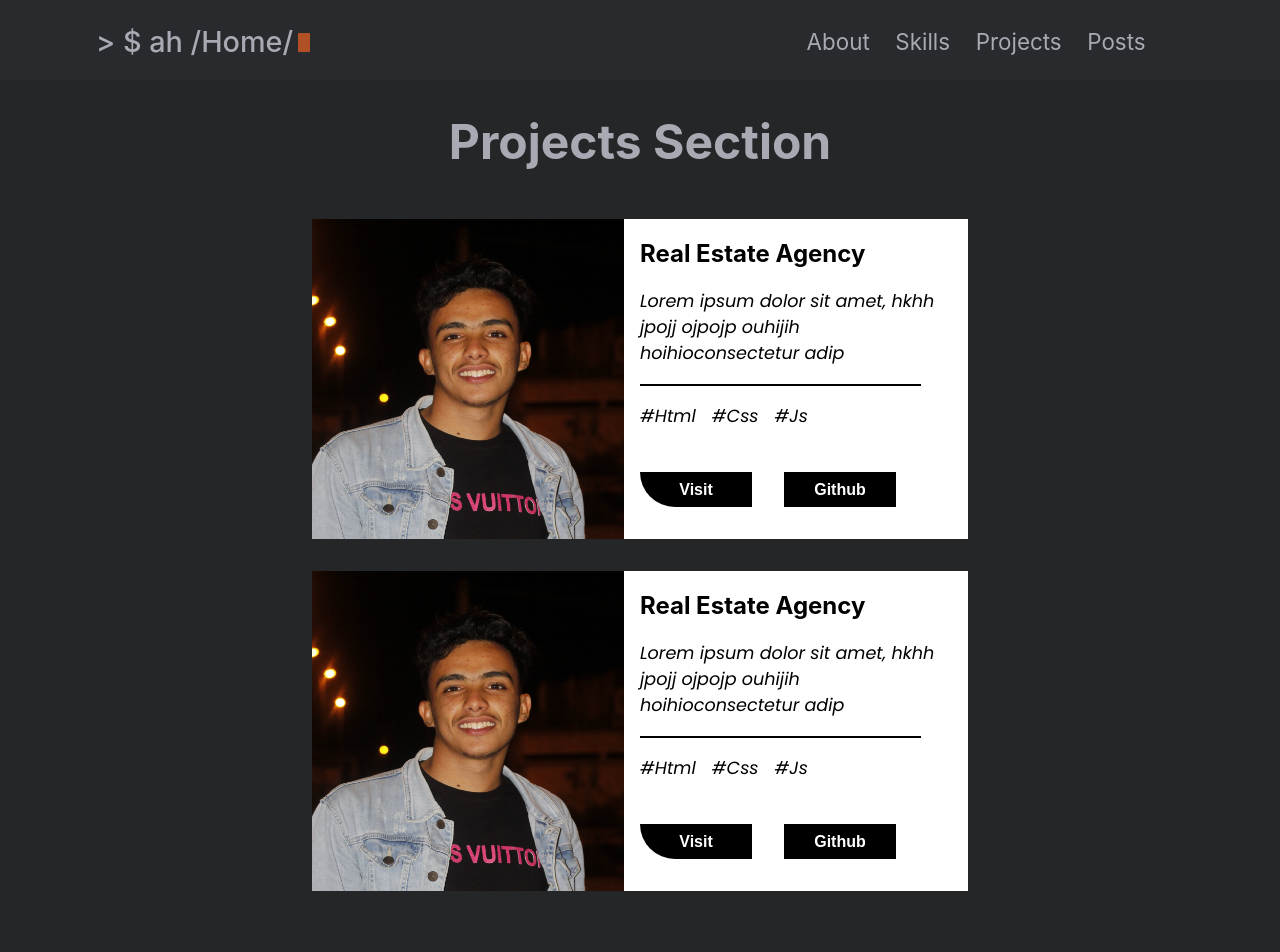
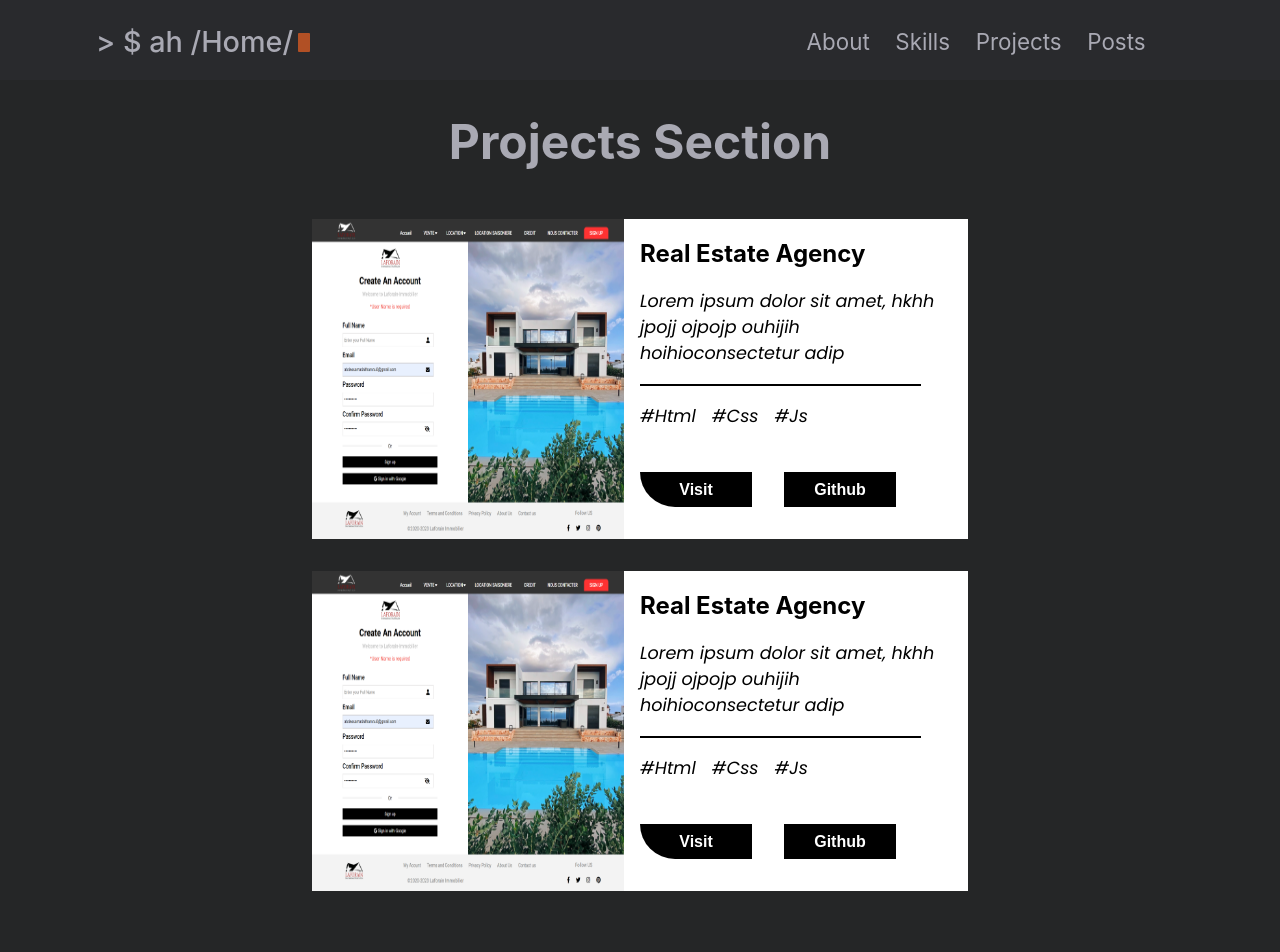
Before and after one commit to AHabdessamad/Portfolio-Ah, a React (Create React App) app: page /projects in a window 1280 px wide. Shown: the top 952 px of the page. Built offline with nearby package versions, Linux system fonts and the light colour scheme; data requests are answered from the project's data file; some icons are missing; a web font is replaced by a local one.

Commit message:
update project image for test

```diff
--- a/src/components/sections/About/about.css
+++ b/src/components/sections/About/about.css
@@ -6,12 +6,14 @@
    align-items: center;
    flex-direction: column;
    color: var(--txt-body-color);
+
 }
 
 .about-container img{
   width: 20rem;
   height: 21rem;
   border-radius: 50%;
+
 
 }
 
@@ -25,6 +27,7 @@
   display: flex;
   justify-content: center;
   align-items: center;
+  z-index: 1;
 }
 
 .about-container h1{
--- a/src/components/sections/Projects/projects.js
+++ b/src/components/sections/Projects/projects.js
@@ -1,6 +1,6 @@
 import './projects.css'
 import { useEffect, useState } from 'react';
-import profile from '../../../assets/imgs/me_v1.jpg';
+import project_img from '../../../assets/imgs/real-estate-agency.png';
 import axios from 'axios';
 
 
@@ -26,7 +26,7 @@ export default function Projects(){
     <div className='projects-container'>
     <section className='project'>
       <div className='project-img'>
-        <img src={profile} alt="project-img"></img>
+        <img src={project_img } alt="project-img"></img>
       </div>
       <div className='project-details'>
         <h2>Real Estate Agency</h2>
@@ -41,7 +41,7 @@ export default function Projects(){
     </section>
     <section className='project'>
       <div className='project-img'>
-        <img src={profile} alt="project-img"></img>
+        <img src={project_img } alt="project-img"></img>
       </div>
       <div className='project-details'>
         <h2>Real Estate Agency</h2>
```
